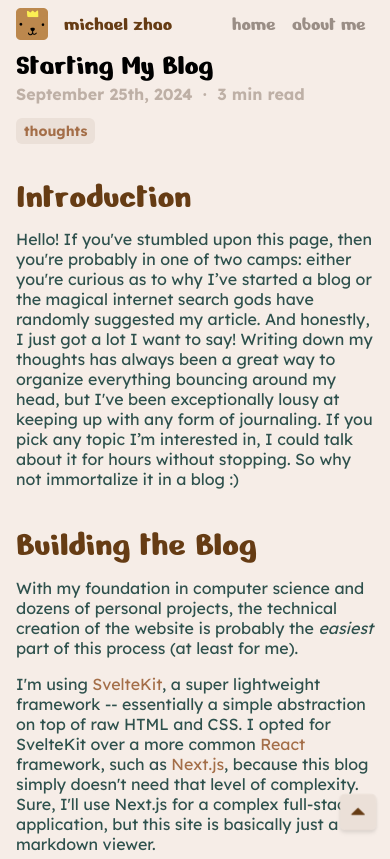
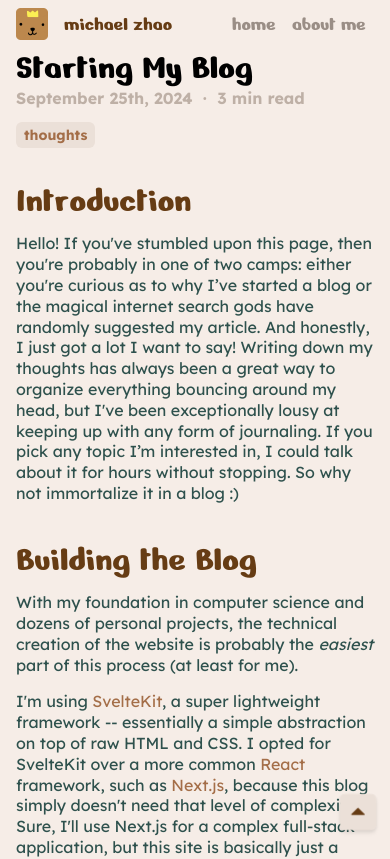
Before and after one commit to MichaelZhao21/blog, a SvelteKit app: page /starting-blog in a window 390 px wide. Shown: the top 859 px of the page. Built offline with nearby package versions, Linux system fonts and the light colour scheme.

Commit message:
Modified minor formatting things

```diff
--- a/src/routes/[slug]/+page.svelte
+++ b/src/routes/[slug]/+page.svelte
@@ -43,7 +43,7 @@
 <Navbar />
 
 <article class="pb-4">
-	<h1 class="text-3xl md:text-5xl">{meta.title}</h1>
+	<h1 class="text-4xl md:text-5xl md:mb-2">{meta.title}</h1>
 	<p class="font-bold text-grey-light mb-4">
 		{meta.date}&nbsp; · &nbsp;{meta.readingTime} min read
 	</p>
@@ -103,6 +103,7 @@
 
 	.content > :global(p) {
 		font-size: 1rem;
+		line-height: 1.3;
 		color: var(--text);
 		margin-bottom: 1rem;
 	}
```
